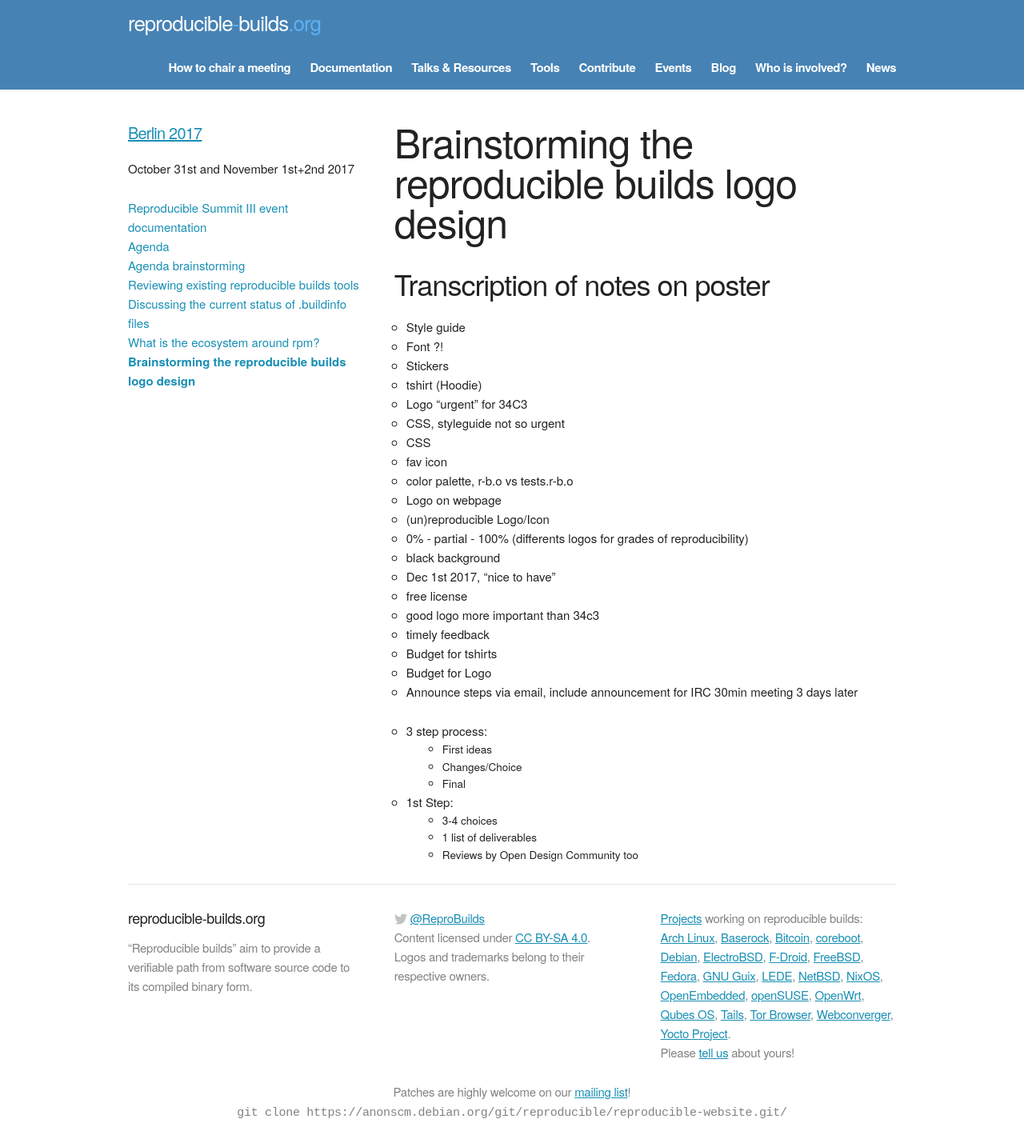
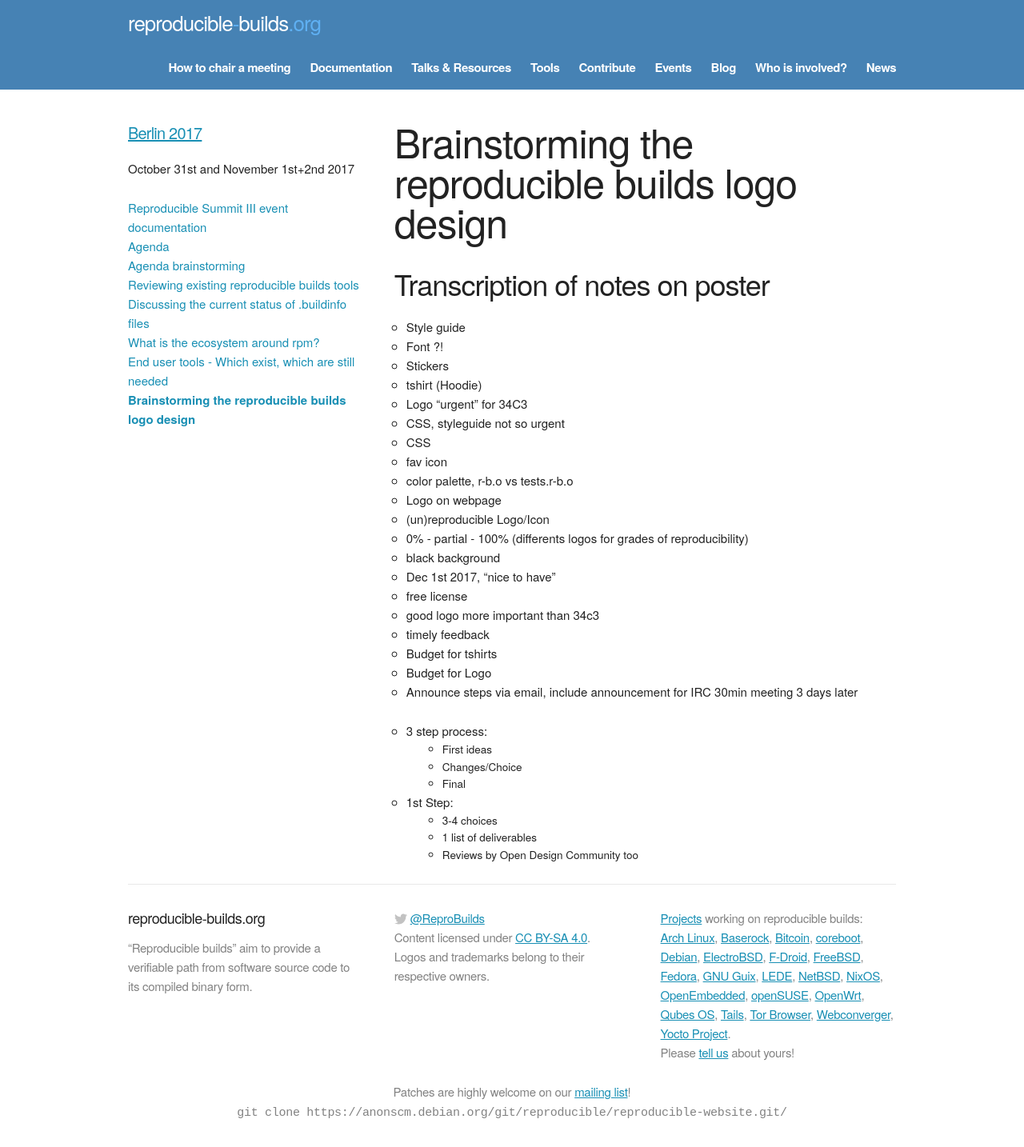
Before and after one commit to prototypefund/reproducible-website, a Jekyll site: the page built from _events/berlin2017/logodesign.md, in a window 1280 px wide. Shown: the whole page at 80% size. Built offline with Jekyll 4.4.1, drawn with Linux system fonts in a browser that asks for light colours; some web fonts are replaced.

Commit message:
rws3: try rewording the title and removing the colon
Signed-off-by: Holger Levsen <holger@layer-acht.org>

```diff
--- a/_events/berlin2017/usertools.md
+++ b/_events/berlin2017/usertools.md
@@ -1,6 +1,6 @@
 ---
 layout: event_detail
-title: End user tools: What does exist, what is still needed
+title: End user tools - Which exist, which are still needed
 event: berlin2017
 order: 60
 permalink: /events/berlin2017/usertools/
```
